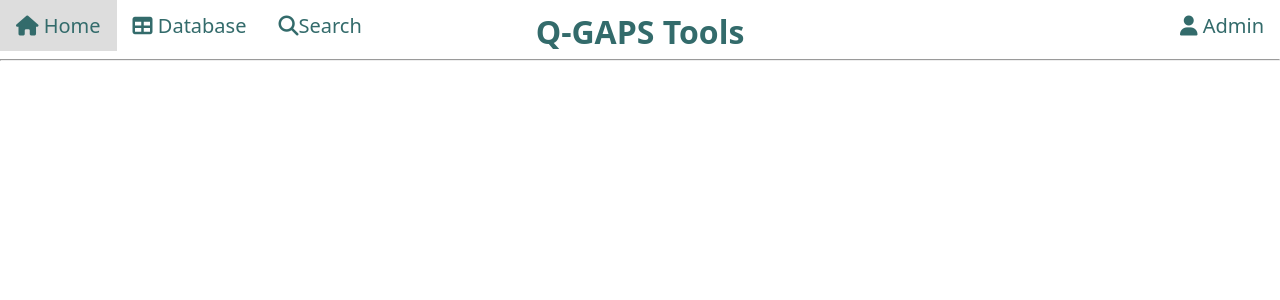
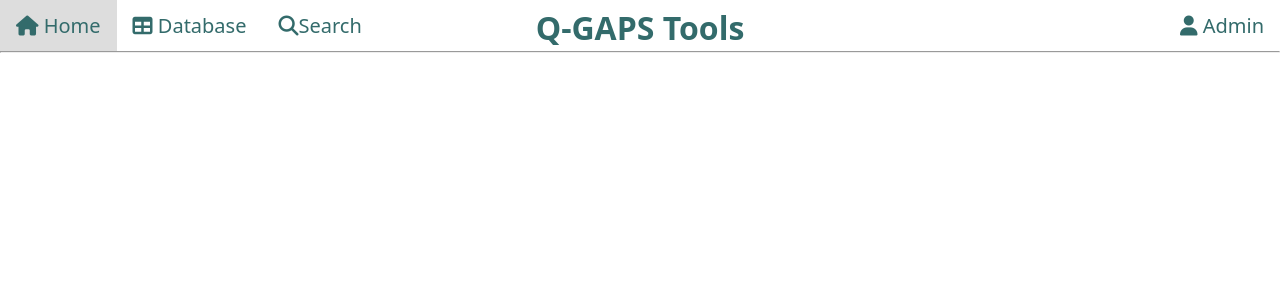
Before and after one commit to nkurtys/Mastodon-QGAPS, a Python web app: template Q-GAPS-WebApp/app/templates/base.html in a window 1280 px wide. Shown: the top 300 px of the page. Run offline with Jinja, Linux system fonts and the light colour scheme; the template is opened without the code that fills it, so the values that code supplies are empty; some libraries are stand-ins or nearby versions.

Commit message:
adjust navigation bar

```diff
--- a/Q-GAPS-WebApp/app/static/css/style.css
+++ b/Q-GAPS-WebApp/app/static/css/style.css
@@ -35,11 +35,15 @@ nav a {
   font-family: system-ui, -apple-system, BlinkMacSystemFont, 'Segoe UI', Roboto, Oxygen, Ubuntu, Cantarell, 'Open Sans', 'Helvetica Neue', sans-serif
 }
 
+hr{
+  margin: 0;
+}
+
 nav h1 {
 
-  padding: 14px 450px;
-  margin-top: 0px;
-  margin-bottom: -70px;
+  padding: 0px 450px;
+  margin-top: 10px;
+  margin-bottom: -60px;
 }
 
 nav a:hover {
```
